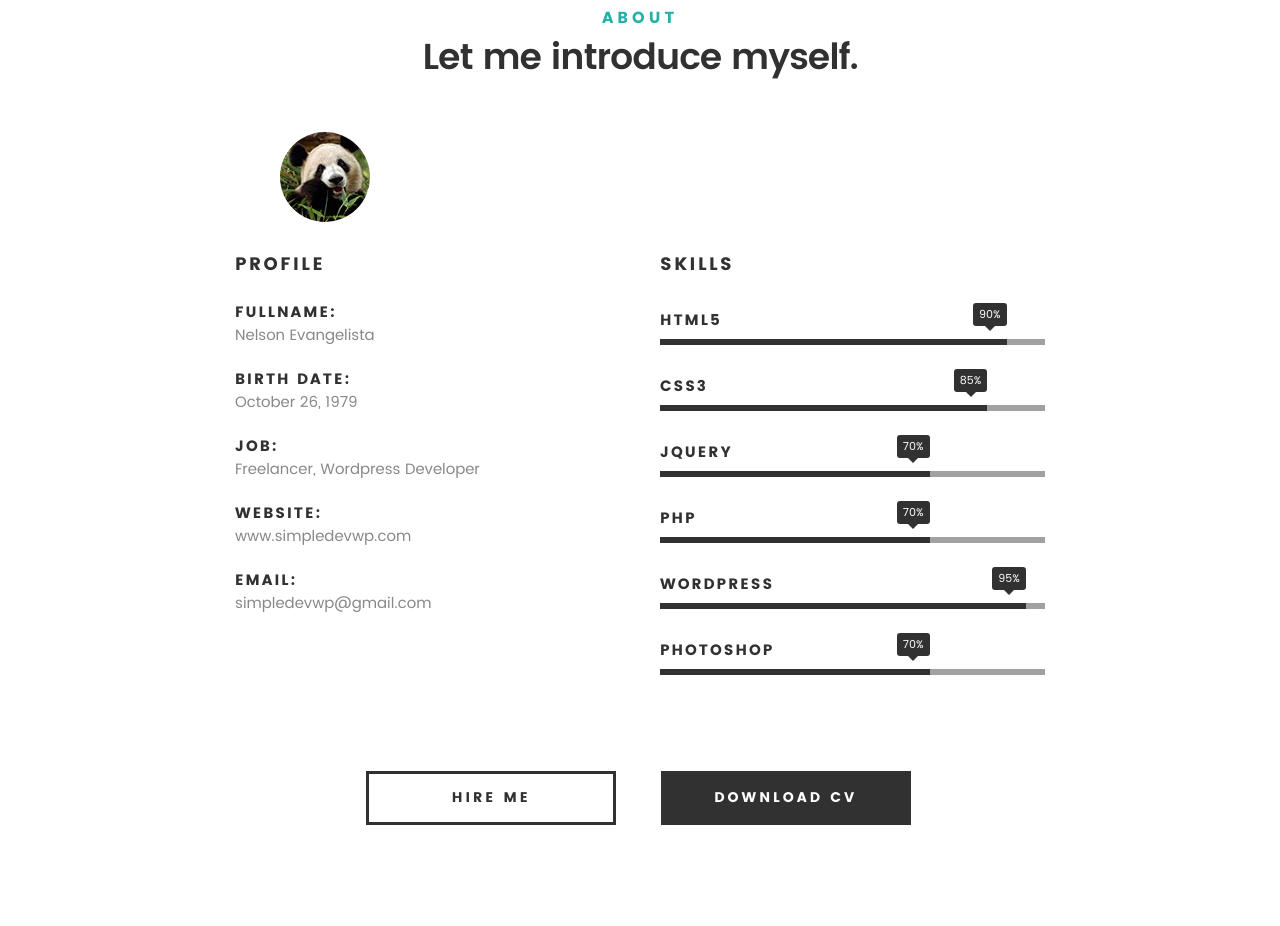
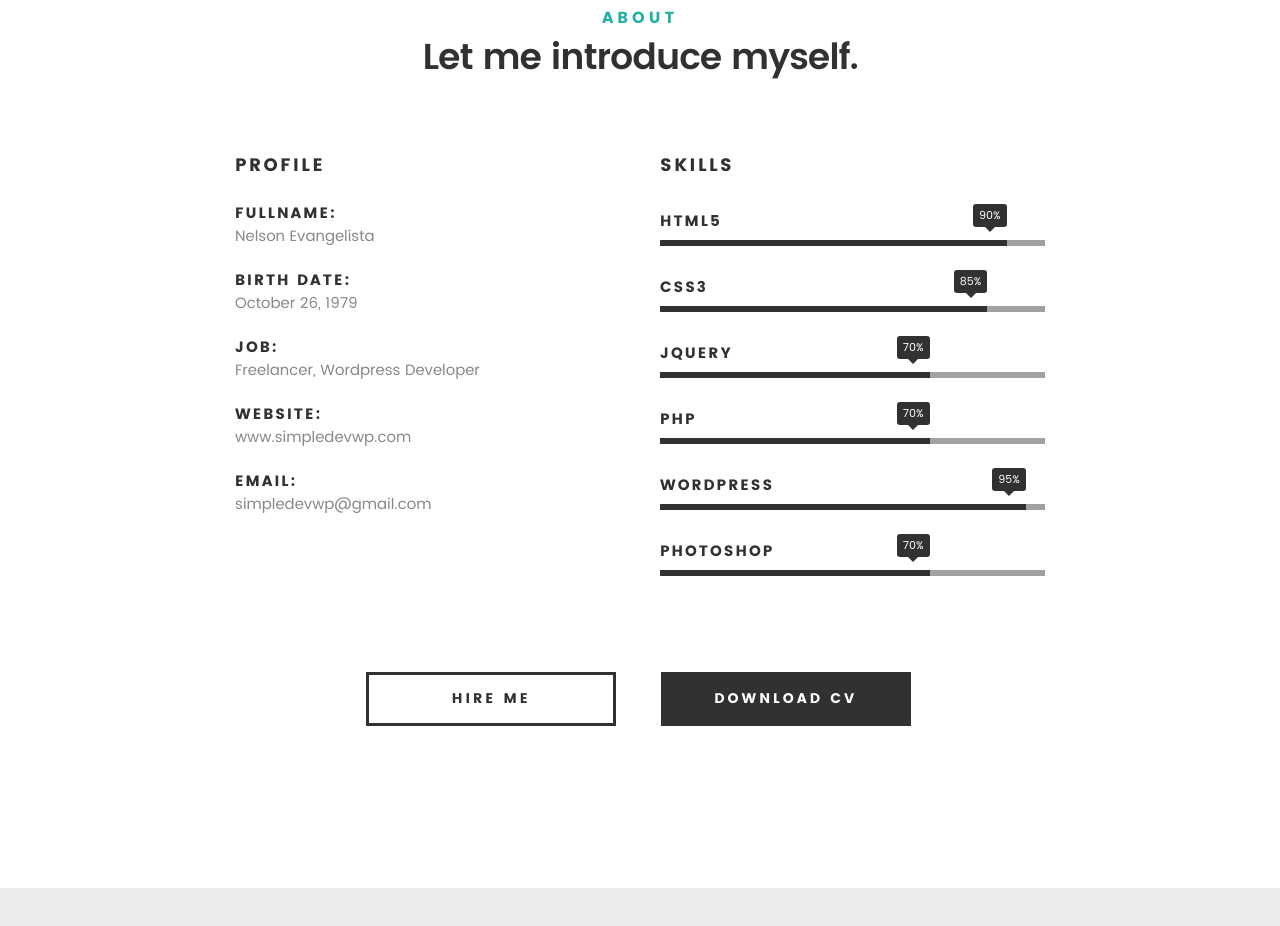
Before and after one commit to webdevhobby/nelson, a plain HTML site: page index.html in a window 1280 px wide. Shown: the part 917-1843 px from the top of the page. Drawn offline with Linux system fonts and the light colour scheme; files whose address does not match are found by name.

Commit message:
Update index.html

```diff
--- a/index.html
+++ b/index.html
@@ -88,7 +88,7 @@
 
    			<div class="intro-info">
 
-   				<img src="images/profile-pic.jpg" alt="Profile Picture">
+
 
    			</div>
 
```
